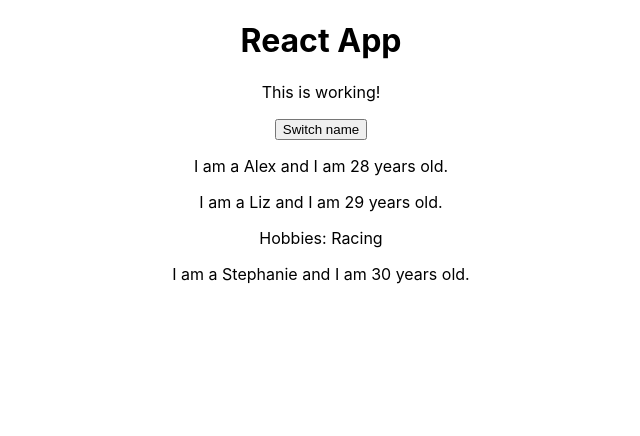
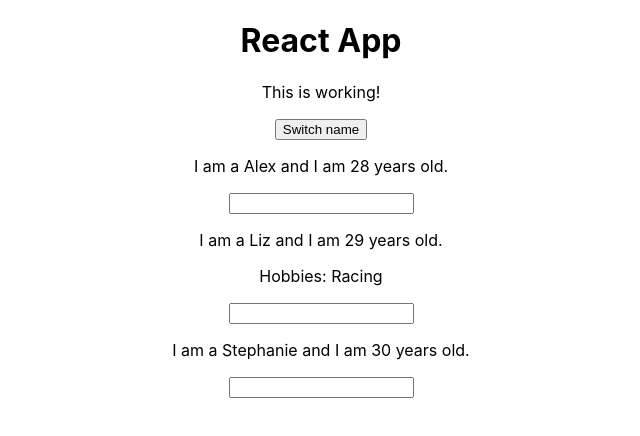
Before and after one commit to a-bautista/react-the-complete-guide-udemy, a React (Create React App) app: page / in a window 1280 px wide. Shown: the top 436 px of the page, without its empty margins (319-959 px from the left). Built offline with nearby package versions, Linux system fonts and the light colour scheme.

Commit message:
Added the dynamic change of name from the input to the event.target.value in the App.js, look for the changed keyword.

```diff
--- a/src/App.js
+++ b/src/App.js
@@ -26,6 +26,14 @@
                 ]})
     }
 
+  nameChangeHandler = (event) => {
+    this.setState({
+      people: [{name: 'Alejandro!', age: 22},
+              {name: event.target.value, age: 24},
+              {name: 'Stephanie', age: 32}
+            ]})
+    }
+
   render() {
     return (
       /* This is JSX code, this is not html. We use className to avoid confusion with the keyword class even though
@@ -33,7 +41,7 @@
       <div className="App">
         <h1>React App</h1>
         <p>This is working!</p>
-        <button onClick={() => this.switchNameHandler('Alejandro')}>Switch name</button>
+        <button onClick={() => this.switchNameHandler('Alejandro B.')}>Switch name</button>
 
         <Person
             name={this.state.people[0].name}
@@ -43,7 +51,8 @@
             name={this.state.people[1].name}
             age={this.state.people[1].age}
             //The syntax from below is more efficient than the one from above.
-            click={this.switchNameHandler.bind(this, 'Alejandro!')}>Hobbies: Racing
+            click = {this.switchNameHandler.bind(this, 'Alejandro')}
+            changed = {this.nameChangeHandler}>Hobbies: Racing
         </Person>
         <Person
             name={this.state.people[2].name}
--- a/src/Person/Person.js
+++ b/src/Person/Person.js
@@ -6,6 +6,7 @@
         <div>
             <p onClick={props.click}>I am a {props.name} and I am {props.age} years old.</p>
             <p>{props.children}</p>
+            <input type="text" onChange={props.changed}/>
         </div>
     )
 
```
